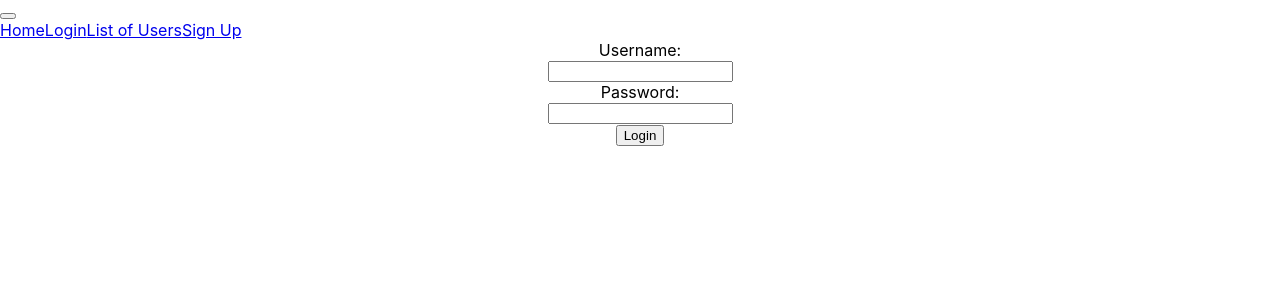
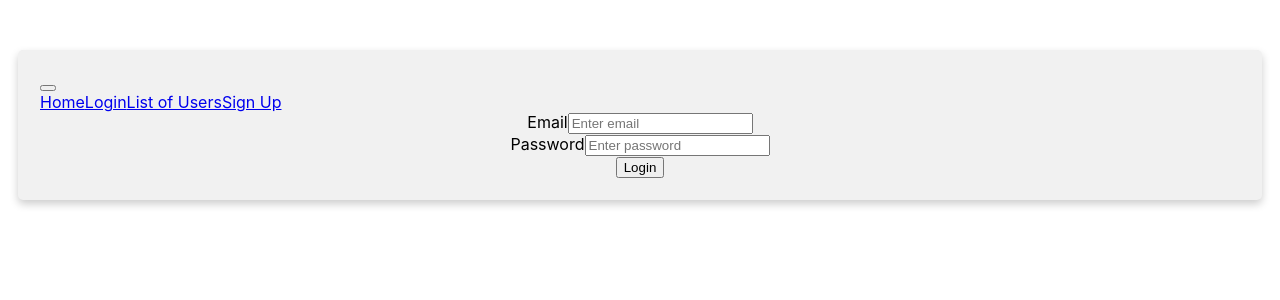
Before and after one commit to AnmoldeepSinghGill/AnmoldeepSinghGill-MohammadBakir_Lab3, a React (Create React App) app in the folder react-client/: page /login in a window 1280 px wide. Shown: the top 300 px of the page. Built offline with nearby package versions, Linux system fonts and the light colour scheme; no server answers; the HTML template or start-up script is replaced by a standard one.

Commit message:
Implemented Login Functionality in React App

```diff
--- a/react-client/src/App.css
+++ b/react-client/src/App.css
@@ -36,3 +36,26 @@
     transform: rotate(360deg);
   }
 }
+
+.card-container {
+  border-radius: 5px;
+  max-width: 1200px;
+  margin: auto;
+  margin-top: 50px;
+  padding: 22px;
+  background-color: #f1f1f1;
+  box-shadow: 0 4px 8px 0 #00000033;
+}
+
+.card-container:hover {
+  box-shadow: 0 8px 16px 0 #00000033;
+}
+
+.navbar-image {
+  height: 25%;
+  width: 25%;
+}
+
+.page-header {
+  margin-bottom: 20px;
+}
--- a/react-client/src/App.js
+++ b/react-client/src/App.js
@@ -13,11 +13,11 @@ import Nav from "react-bootstrap/Nav";
 import "./App.css";
 //
 import List from "./components/List";
-import EditUser from "./components/EditUser";
+import EditStudent from "./components/EditStudent";
 import EditArticle from "./components/EditArticle";
 
-import CreateUser from "./components/CreateUser";
-import ShowUser from "./components/ShowUser";
+import CreateStudent from "./components/CreateStudent";
+import ShowStudent from "./components/ShowStudent";
 import ShowArticle from "./components/ShowArticle";
 
 import Home from "./components/Home";
@@ -26,14 +26,21 @@ import Login from "./components/Login";
 function App() {
   return (
     <Router>
+      <div className="card-container">
         <Navbar bg="light" expand="lg">
+          {/* <div className="navbar-left">
+            <img
+              class="navbar-image"
+              src={process.env.PUBLIC_URL + "/centennial_college_logo.png"}
+            />
+          </div> */}
           <Navbar.Toggle aria-controls="basic-navbar-nav" />
           <Navbar.Collapse id="basic-navbar-nav">
             <Nav className="mr-auto">
               <Nav.Link href="/home">Home</Nav.Link>
               <Nav.Link href="/login">Login</Nav.Link>
               <Nav.Link href="/list">List of Users</Nav.Link>
-            <Nav.Link href="/create">Sign Up</Nav.Link>
+              <Nav.Link href="/createStudent">Sign Up</Nav.Link>
             </Nav>
           </Navbar.Collapse>
         </Navbar>
@@ -42,11 +49,12 @@ function App() {
           <Route render={() => <Home />} path="/home" />
           <Route render={() => <Login />} path="/login" />
           <Route render={() => <List />} path="/list" />
-        <Route render={() => <EditUser />} path="/edit/:id" />
-        <Route render={() => <CreateUser />} path="/create" />
-        <Route render={() => <ShowUser />} path="/show/:id" />
+          <Route render={() => <EditStudent />} path="/editStudent/:id" />
+          <Route render={() => <CreateStudent />} path="/createStudent" />
+          <Route render={() => <ShowStudent />} path="/showStudent/:id" />
           <Route render={() => <ShowArticle />} path="/showarticle/:id" />
           <Route render={() => <EditArticle />} path="/editarticle/:id" />
+        </div>
       </div>
     </Router>
   );
--- a/react-client/src/components/Login.js
+++ b/react-client/src/components/Login.js
@@ -1,56 +1,59 @@
-import React, { useState, useEffect } from 'react';
+import React, { useState, useEffect } from "react";
 //import ReactDOM from 'react-dom';
-import Jumbotron from 'react-bootstrap/Jumbotron';
-import Form from 'react-bootstrap/Form';
-import Button from 'react-bootstrap/Button';
-import axios from 'axios';
+import Jumbotron from "react-bootstrap/Jumbotron";
+import Form from "react-bootstrap/Form";
+import Button from "react-bootstrap/Button";
+import Container from "react-bootstrap/Container";
+import Row from "react-bootstrap/Row";
+import Col from "react-bootstrap/Col";
+import axios from "axios";
 //
-import View from './View'
+import View from "./View";
 //
 function App() {
   //state variable for the screen, admin or user
-  const [screen, setScreen] = useState('auth');
+  const [screen, setScreen] = useState("auth");
   //store input field data, user name and password
-  const [username, setUsername] = useState();
+  const [email, setEmail] = useState();
   const [password, setPassword] = useState();
-  const apiUrl = "http://localhost:3000/signin";
+  const apiUrl = "http://localhost:3000/api/signin";
   //send username and password to the server
   // for initial authentication
   const auth = async () => {
-    console.log('calling auth')
-    console.log(username)
+    console.log("calling auth");
+    console.log(email);
     try {
       //make a get request to /authenticate end-point on the server
-      const loginData = { auth: { username, password } }
+      const loginData = { auth: { email, password } };
       //call api
       const res = await axios.post(apiUrl, loginData);
-      console.log(res.data.auth)
-      console.log(res.data.screen)
+      console.log(res.data.auth);
+      console.log(res.data.screen);
       //process the response
       if (res.data.screen !== undefined) {
         setScreen(res.data.screen);
         console.log(res.data.screen);
       }
-    } catch (e) { //print the error
+    } catch (e) {
+      //print the error
       console.log(e);
     }
-
   };
 
   //check if the user already logged-in
   const readCookie = async () => {
     try {
-      console.log('--- in readCookie function ---');
+      console.log("--- in readCookie function ---");
 
       //
-      const res = await axios.get('/read_cookie');
+      const res = await axios.get("/api/read_cookie");
       //
       if (res.data.screen !== undefined) {
         setScreen(res.data.screen);
-        console.log(res.data.screen)
+        console.log(res.data.screen);
       }
     } catch (e) {
-      setScreen('auth');
+      setScreen("auth");
       console.log(e);
     }
   };
@@ -62,20 +65,44 @@ function App() {
   //
   return (
     <div className="App">
-      {screen === 'auth'
-        ? <div>
-          <label>Username: </label>
-          <br/>
-          <input type="text" onChange={e => setUsername(e.target.value)} />
-          <br/>
-          <label>Password: </label>
-          <br/>
-          <input type="password" onChange={e => setPassword(e.target.value)} />
-          <br/>
-          <button onClick={auth}>Login</button>
+      {screen === "auth" ? (
+        <div>
+          <Row>
+            <Col sm="2"></Col>
+            <Col sm="8">
+              <Form.Group>
+                <Form.Label>Email</Form.Label>
+                <Form.Control
+                  type="text"
+                  name="email"
+                  id="email"
+                  rows="3"
+                  placeholder="Enter email"
+                  onChange={(e) => setEmail(e.target.value)}
+                />
+              </Form.Group>
+              <Form.Group>
+                <Form.Label>Password</Form.Label>
+                <Form.Control
+                  type="password"
+                  name="password"
+                  id="password"
+                  placeholder="Enter password"
+                  onChange={(e) => setPassword(e.target.value)}
+                />
+              </Form.Group>
+            </Col>
+            <Col sm="2"></Col>
+          </Row>
+          <Row className="justify-content-center">
+            <Button variant="success" onClick={auth}>
+              Login
+            </Button>
+          </Row>
         </div>
-        : <View screen={screen} setScreen={setScreen} />
-      }
+      ) : (
+        <View screen={screen} setScreen={setScreen} />
+      )}
     </div>
   );
 }
--- a/react-client/src/components/View.js
+++ b/react-client/src/components/View.js
@@ -1,22 +1,22 @@
-import CreateArticle from './CreateArticle';
-import React, { useState } from 'react';
+import CreateArticle from "./CreateCourse";
+import React, { useState } from "react";
 //
-import axios from 'axios';
+import axios from "axios";
 //
-function View (props) {
+function View(props) {
   // read the info from props, coming from the ancestor component
   const { screen, setScreen } = props;
   // return a stateful value and funcion to update it
   const [data, setData] = useState();
   //
-  const [article, setArticle] = useState('');
+  const [article, setArticle] = useState("");
   // called when user clicks on Logout button
   // to clear the cookie and set the screen state variable
   // back to its initial state.
   const deleteCookie = async () => {
     try {
-      await axios.get('/signout');
-      setScreen('auth');
+      await axios.get("/api/signout");
+      setScreen("auth");
     } catch (e) {
       console.log(e);
     }
@@ -26,31 +26,28 @@ function View (props) {
   // of cookie specific response from the server.
   const verifyCookie = async () => {
     try {
-      const res = await axios.get('/welcome');
-      console.log(res.data)
+      const res = await axios.get("/welcome");
+      console.log(res.data);
       setData(res.data);
     } catch (e) {
       console.log(e);
     }
-  }
+  };
   //
   const listArticles = (username) => {
-
-    console.log('in lisArticles: ',username)
+    console.log("in lisArticles: ", username);
     //setArticle('n')
-
-  }
+  };
   //
   const createArticle = () => {
-    console.log('in createArticle')
-    setArticle('y')
-
-  }
+    console.log("in createArticle");
+    setArticle("y");
+  };
   //
   return (
     <div className="App">
-      {article !== 'y'
-        ? <div>
+      {article !== "y" ? (
+        <div>
           <p>{screen}</p>
           <p>{data}</p>
           <button onClick={verifyCookie}>Verify Cookie</button>
@@ -59,8 +56,9 @@ function View (props) {
 
           <button onClick={deleteCookie}>Log out</button>
         </div>
-        : <CreateArticle screen={screen} setScreen={setScreen} />
-      }
+      ) : (
+        <CreateArticle screen={screen} setScreen={setScreen} />
+      )}
     </div>
   );
 }
```
Also changed, not shown: 2 other files (tests, documents, lock files or other folders). Lines whose indentation alone changed are shown as unchanged.
